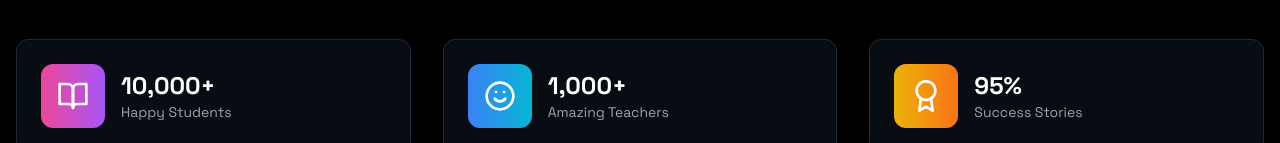
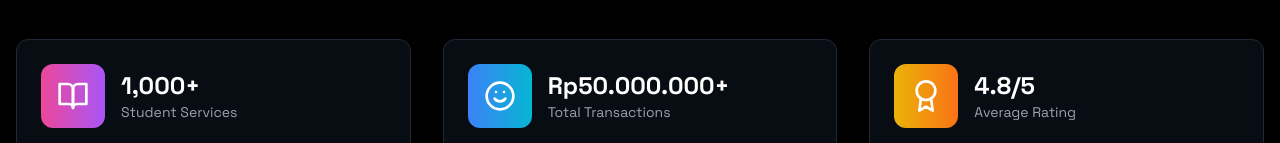
Before and after one commit to Beneeyyyy/Traspac-Comptetition-Study-Society, a React (Vite) app: page /upservice in a window 1280 px wide. Shown: the part 809-952 px from the top of the page. Built offline with nearby package versions, Linux system fonts and the light colour scheme; no server answers.

Commit message:
basic services 4

```diff
--- a/src/components/feature/upservice/UpService.jsx
+++ b/src/components/feature/upservice/UpService.jsx
@@ -64,20 +64,20 @@ const UpService = () => {
   const stats = [
     {
       icon: <FiBookOpen className="w-8 h-8" />,
-      value: "10,000+",
-      label: "Happy Students",
+      value: "1,000+",
+      label: "Student Services",
       color: "from-pink-500 to-purple-500"
     },
     {
       icon: <FiSmile className="w-8 h-8" />,
-      value: "1,000+",
-      label: "Amazing Teachers",
+      value: "Rp50.000.000+",
+      label: "Total Transactions",
       color: "from-blue-500 to-cyan-500"
     },
     {
       icon: <FiAward className="w-8 h-8" />,
-      value: "95%",
-      label: "Success Stories",
+      value: "4.8/5",
+      label: "Average Rating",
       color: "from-yellow-500 to-orange-500"
     }
   ]
@@ -149,7 +149,7 @@ const UpService = () => {
       </div>
 
       <main className="relative" style={{ zIndex: 1 }}>
-        <HeroSection />
+        <HeroSection onCreateClick={() => setIsCreateModalOpen(true)} />
 
         {/* Fun Stats Section */}
         <div className="relative">
--- a/src/components/feature/upservice/components/HeroSection.jsx
+++ b/src/components/feature/upservice/components/HeroSection.jsx
@@ -3,7 +3,7 @@ import { FiArrowRight } from 'react-icons/fi'
 import { motion } from 'framer-motion'
 import axios from 'axios'
 
-const HeroSection = () => {
+const HeroSection = ({ onCreateClick }) => {
   const [services, setServices] = useState([])
 
   useEffect(() => {
@@ -18,6 +18,19 @@ const HeroSection = () => {
 
     fetchServices()
   }, [])
+
+  const handleCreateClick = () => {
+    // Scroll ke bawah dengan animasi smooth
+    window.scrollTo({
+      top: window.innerHeight,
+      behavior: 'smooth'
+    })
+
+    // Tunggu scroll selesai baru buka modal
+    setTimeout(() => {
+      onCreateClick()
+    }, 500)
+  }
 
   // Duplicate array untuk memastikan ada cukup gambar untuk animasi marquee
   const duplicatedServices = [...services, ...services]
@@ -59,7 +72,10 @@ const HeroSection = () => {
                 Transform your daily activities into profitable services. Join our platform where students can showcase their talents and skills to a global audience. Start earning while doing what you love.
               </p>
               <div className="flex flex-col sm:flex-row gap-4">
-                <button className="group px-10 py-5 bg-gradient-to-r from-blue-500 to-blue-600 hover:from-blue-600 hover:to-blue-700 text-white rounded-xl transition-all flex items-center justify-center shadow-lg shadow-blue-500/25 hover:shadow-blue-500/40">
+                <button
+                  onClick={handleCreateClick}
+                  className="group px-10 py-5 bg-gradient-to-r from-blue-500 to-blue-600 hover:from-blue-600 hover:to-blue-700 text-white rounded-xl transition-all flex items-center justify-center shadow-lg shadow-blue-500/25 hover:shadow-blue-500/40"
+                >
                   <span className="text-xl font-medium">Start Offering Services</span>
                   <FiArrowRight className="ml-2 group-hover:translate-x-1 transition-transform" />
                 </button>
```
